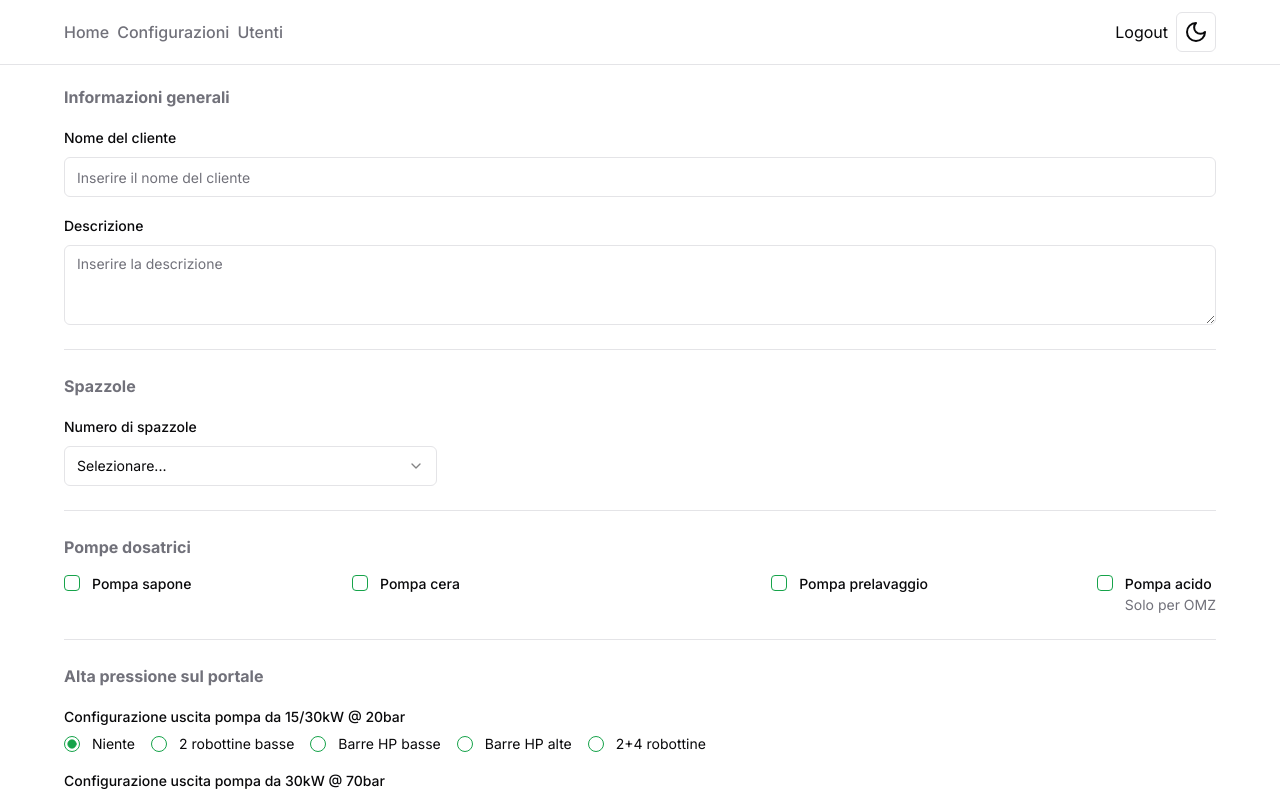
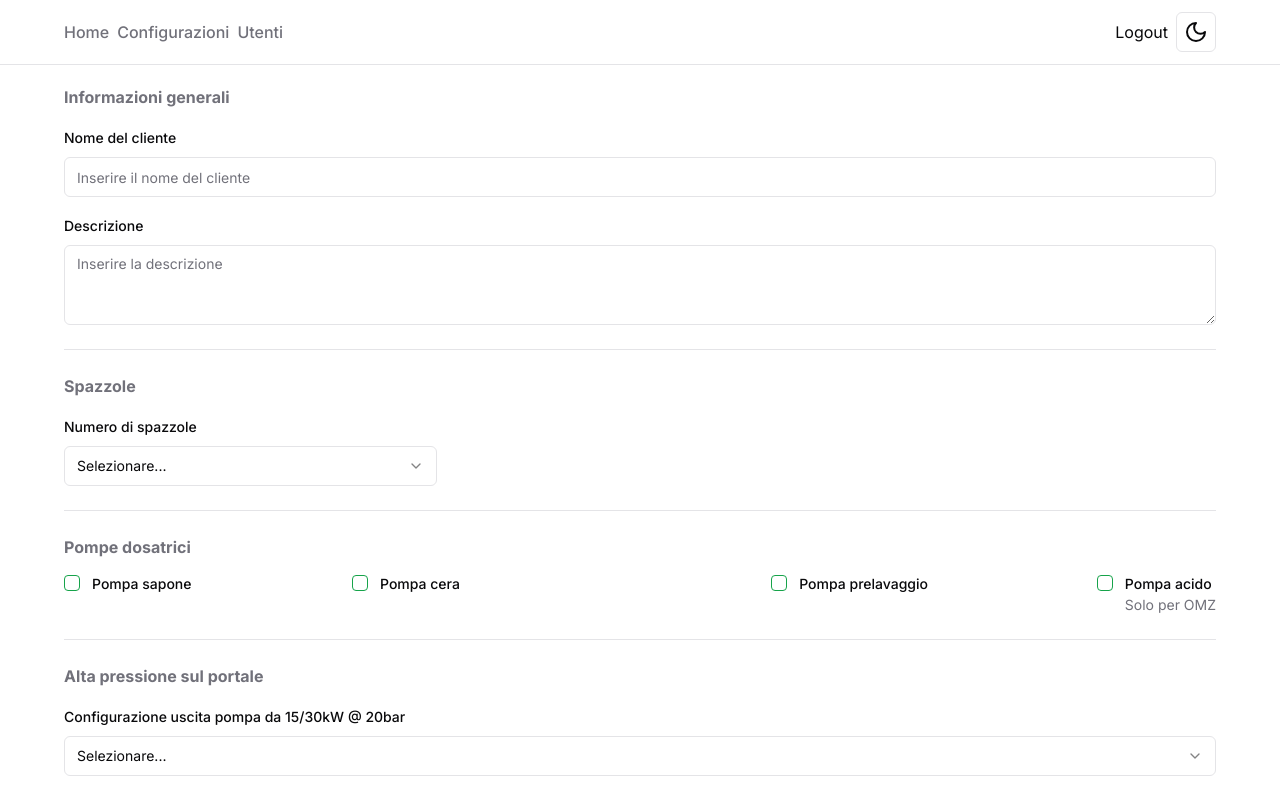
Before and after one commit to slinden2/product-configurator, a Next.js app: page /configurations/new in a window 1280 px wide. Shown: the top 792 px of the page. Built offline with nearby package versions, Linux system fonts and the light colour scheme.

Commit message:
Replace RadioGroup with SelectField

```diff
--- a/components/ConfigForm.tsx
+++ b/components/ConfigForm.tsx
@@ -17,7 +17,6 @@ import SelectField from "@/components/SelectField";
 import { Separator } from "@/components/ui/separator";
 import CheckboxField from "@/components/CheckboxField";
 import FormSection from "@/components/FormSection";
-import RadioGroupField from "@/components/RadioGroupField";
 
 export type ConfigFormData = z.infer<typeof configSchema>;
 
@@ -178,11 +177,12 @@ const ConfigForm = () => {
             )}
           </FormSection>
           <FormSection title="Alta pressione sul portale">
-            <div className="mb-4">
-              <RadioGroupField
+            <div className="space-y-3">
+              <div>
+                <SelectField
                   name="low_hp_gantry"
                   label="Configurazione uscita pompa da 15/30kW @ 20bar"
-                defaultValue={zodEnums.HPGantryTypeEnum.enum.NO_SELECTION}
+                  placeholder="Selezionare..."
                   items={selectFieldOptions.hp20barGantryTypes}
                 />
               </div>
@@ -207,6 +207,7 @@ const ConfigForm = () => {
                   name="has_high_spinners"
                   label="4 teste rotanti alte"
                 />
+              </div>
             </div>
           </FormSection>
           <FormSection title="Alimentazione portale">
--- a/components/RadioGroupField.tsx
+++ /dev/null
@@ -1,69 +0,0 @@
-import { ConfigFormData } from "@/components/ConfigForm";
-import {
-  FormControl,
-  FormDescription,
-  FormField,
-  FormItem,
-  FormLabel,
-  FormMessage,
-} from "@/components/ui/form";
-import { RadioGroup, RadioGroupItem } from "@/components/ui/radio-group";
-import { SelectOption } from "@/types";
-import React from "react";
-import { useFormContext } from "react-hook-form";
-
-interface RadioGroupFieldProps {
-  name: keyof ConfigFormData;
-  label: string;
-  defaultValue?: string;
-  items: SelectOption[];
-}
-
-const RadioGroupField = ({
-  name,
-  label,
-  defaultValue,
-  items,
-}: RadioGroupFieldProps) => {
-  const { control } = useFormContext();
-  return (
-    <FormField
-      control={control}
-      name={name}
-      defaultValue={defaultValue}
-      render={({ field }) => {
-        return (
-          <div>
-            <FormItem className="space-y-2">
-              <FormLabel>{label}</FormLabel>
-              <FormControl>
-                <RadioGroup
-                  onValueChange={field.onChange}
-                  defaultValue={field.value}
-                  className="space-y-1 md:flex  md:gap-4 md:space-y-0">
-                  {items.map((item) => {
-                    return (
-                      <FormItem
-                        key={item.value}
-                        className="flex items-center space-x-3 space-y-0">
-                        <FormControl>
-                          <RadioGroupItem value={item.value.toString()} />
-                        </FormControl>
-                        <FormLabel className="font-normal">
-                          {item.label}
-                        </FormLabel>
-                      </FormItem>
-                    );
-                  })}
-                </RadioGroup>
-              </FormControl>
-              <FormMessage />
-            </FormItem>
-          </div>
-        );
-      }}
-    />
-  );
-};
-
-export default RadioGroupField;
```
Lines whose indentation alone changed are shown as unchanged.
